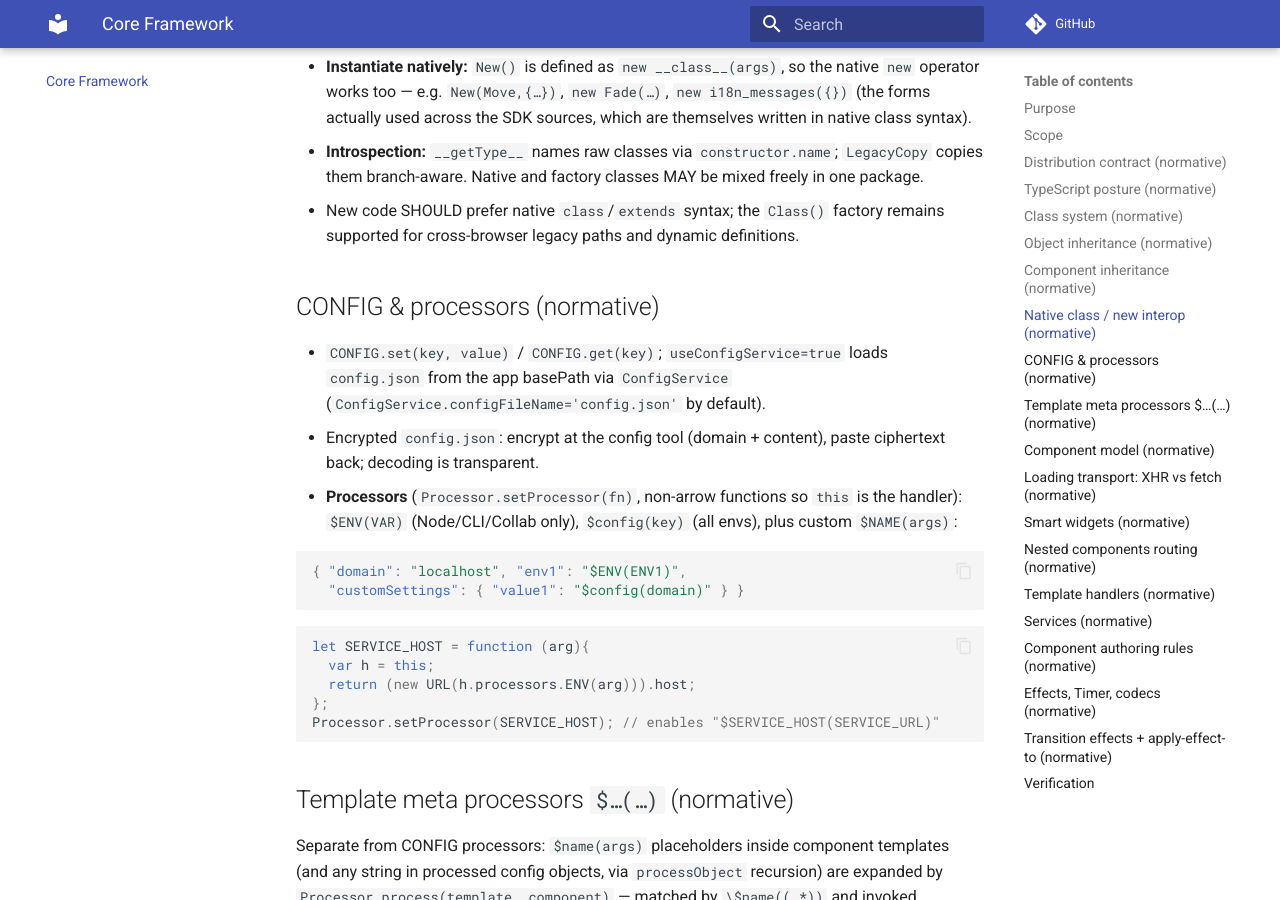
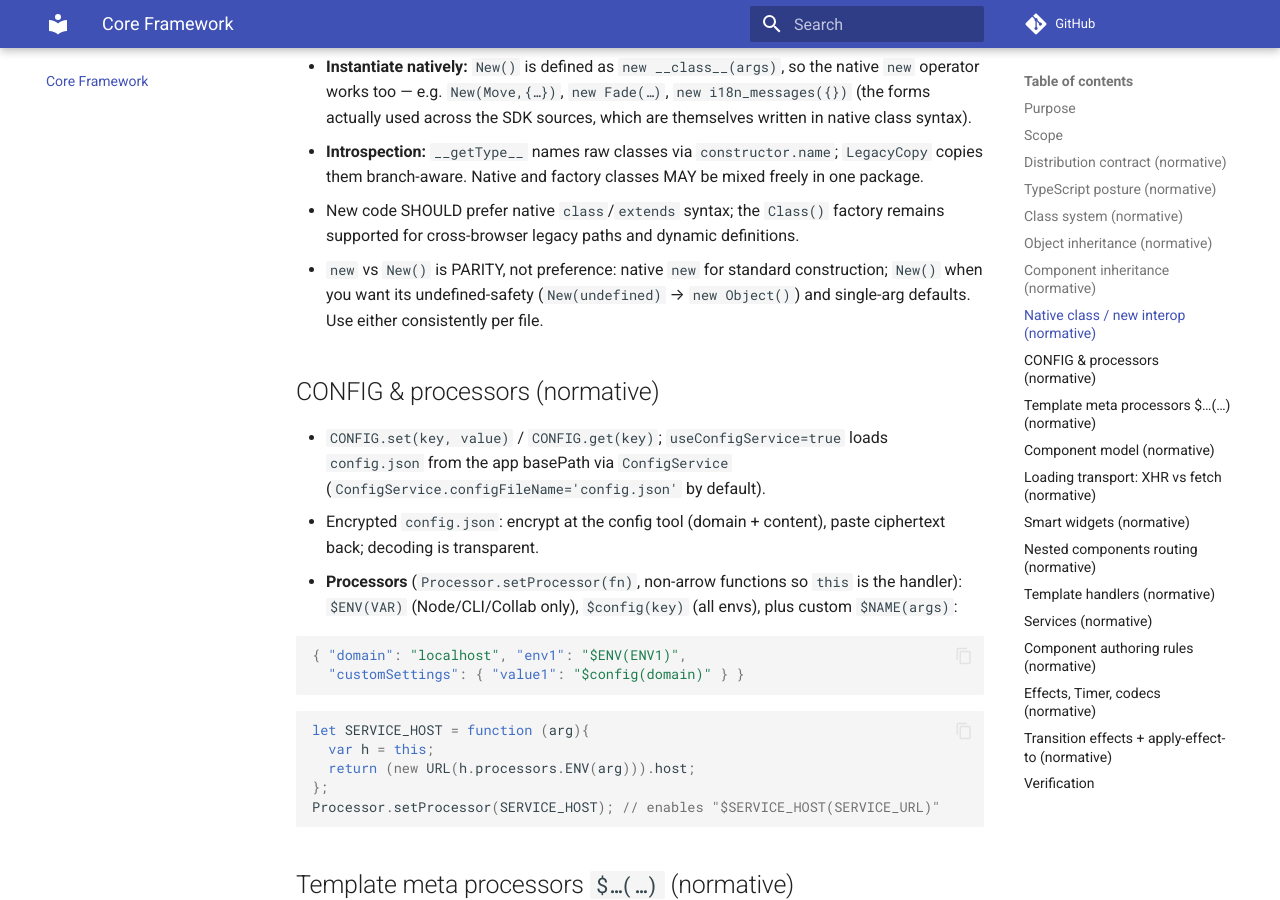
Before and after one commit to QCObjects/product-specs, an MkDocs documentation site: the page built from docs/03-core-framework.md, in a window 1280 px wide and 900 px high, scrolled down 4030 px. Built offline with MkDocs 1.6.1 and Material for MkDocs 9.7.7, drawn with Linux system fonts in a browser that asks for light colours; comment, search, counter and statistics services are not loaded.

Commit message:
feat: state new-vs-New parity (03)

```diff
--- a/docs/03-core-framework.md
+++ b/docs/03-core-framework.md
@@ -167,6 +167,9 @@ a function whose source starts with `class`), pinned at
   freely in one package.
 - New code SHOULD prefer native `class`/`extends` syntax; the `Class()` factory
   remains supported for cross-browser legacy paths and dynamic definitions.
+- `new` vs `New()` is PARITY, not preference: native `new` for standard
+  construction; `New()` when you want its undefined-safety (`New(undefined)` →
+  `new Object()`) and single-arg defaults. Use either consistently per file.
 
 ## CONFIG & processors (normative)
 
```
